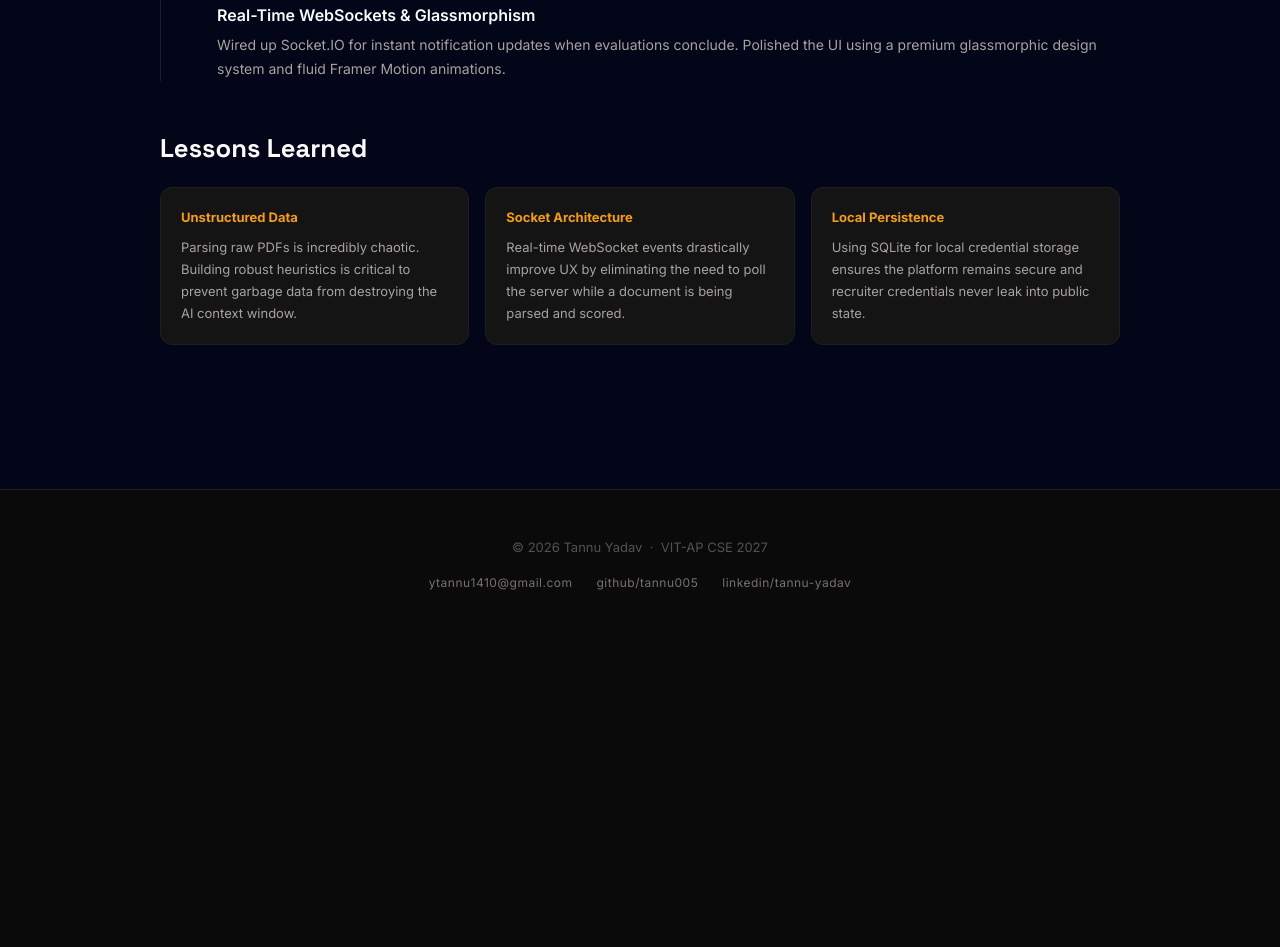
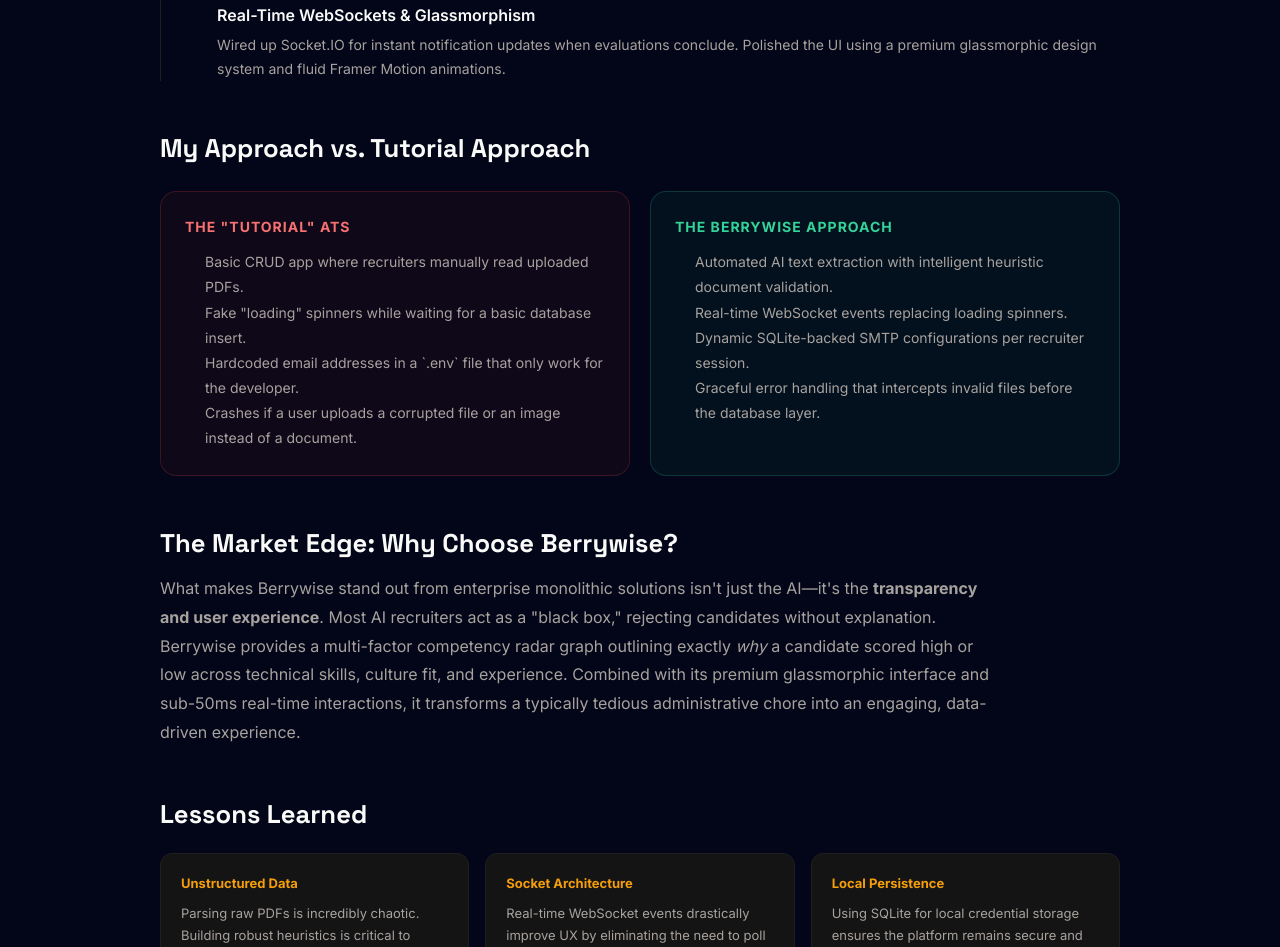
Before and after one commit to tannu005/portfolio, a Next.js app: page /projects/berrywise in a window 1280 px wide. Shown: the part 1920-2867 px from the top of the page. Before the commit the page ends 2560 px from the top, so only its background shows below. Built offline with nearby package versions, Linux system fonts and the light colour scheme.

Commit message:
docs(berrywise): Add 'My Approach vs Tutorial' and 'Market Edge' sections to case study

```diff
--- a/src/app/projects/berrywise/page.tsx
+++ b/src/app/projects/berrywise/page.tsx
@@ -167,6 +167,39 @@
         </div>
       </motion.section>
 
+      {/* My Approach vs Tutorial Approach */}
+      <motion.section initial={{ opacity: 0, y: 20 }} whileInView={{ opacity: 1, y: 0 }} viewport={{ once: true }} style={{ marginBottom: '48px' }}>
+        <h2 style={{ fontFamily: 'var(--font-space),sans-serif', fontSize: '1.6rem', fontWeight: 700, color: '#fafaf9', marginBottom: '24px' }}>My Approach vs. Tutorial Approach</h2>
+        <div style={{ display: 'grid', gridTemplateColumns: 'repeat(auto-fit,minmax(280px,1fr))', gap: '20px' }}>
+          <div style={{ background: 'rgba(239,68,68,0.05)', border: '1px solid rgba(239,68,68,0.2)', padding: '24px', borderRadius: '16px' }}>
+            <h3 style={{ color: '#f87171', fontSize: '14px', fontWeight: 700, textTransform: 'uppercase', letterSpacing: '1px', marginBottom: '12px' }}>The "Tutorial" ATS</h3>
+            <ul style={{ color: '#a8a29e', fontSize: '14px', lineHeight: 1.8, paddingLeft: '20px', margin: 0 }}>
+              <li>Basic CRUD app where recruiters manually read uploaded PDFs.</li>
+              <li>Fake "loading" spinners while waiting for a basic database insert.</li>
+              <li>Hardcoded email addresses in a `.env` file that only work for the developer.</li>
+              <li>Crashes if a user uploads a corrupted file or an image instead of a document.</li>
+            </ul>
+          </div>
+          <div style={{ background: 'rgba(52,211,153,0.05)', border: '1px solid rgba(52,211,153,0.2)', padding: '24px', borderRadius: '16px' }}>
+            <h3 style={{ color: '#34d399', fontSize: '14px', fontWeight: 700, textTransform: 'uppercase', letterSpacing: '1px', marginBottom: '12px' }}>The Berrywise Approach</h3>
+            <ul style={{ color: '#a8a29e', fontSize: '14px', lineHeight: 1.8, paddingLeft: '20px', margin: 0 }}>
+              <li>Automated AI text extraction with intelligent heuristic document validation.</li>
+              <li>Real-time WebSocket events replacing loading spinners.</li>
+              <li>Dynamic SQLite-backed SMTP configurations per recruiter session.</li>
+              <li>Graceful error handling that intercepts invalid files before the database layer.</li>
+            </ul>
+          </div>
+        </div>
+      </motion.section>
+
+      {/* The Market Edge */}
+      <motion.section initial={{ opacity: 0, y: 20 }} whileInView={{ opacity: 1, y: 0 }} viewport={{ once: true }} style={{ marginBottom: '48px' }}>
+        <h2 style={{ fontFamily: 'var(--font-space),sans-serif', fontSize: '1.6rem', fontWeight: 700, color: '#fafaf9', marginBottom: '12px' }}>The Market Edge: Why Choose Berrywise?</h2>
+        <p style={{ color: '#a8a29e', lineHeight: 1.8, maxWidth: '52rem' }}>
+          What makes Berrywise stand out from enterprise monolithic solutions isn't just the AI—it's the <strong>transparency and user experience</strong>. Most AI recruiters act as a "black box," rejecting candidates without explanation. Berrywise provides a multi-factor competency radar graph outlining exactly <em>why</em> a candidate scored high or low across technical skills, culture fit, and experience. Combined with its premium glassmorphic interface and sub-50ms real-time interactions, it transforms a typically tedious administrative chore into an engaging, data-driven experience.
+        </p>
+      </motion.section>
+
       {/* Lessons */}
       <motion.section initial={{ opacity: 0, y: 20 }} whileInView={{ opacity: 1, y: 0 }} viewport={{ once: true }}>
         <h2 style={{ fontFamily: 'var(--font-space),sans-serif', fontSize: '1.6rem', fontWeight: 700, color: '#fafaf9', marginBottom: '20px' }}>Lessons Learned</h2>
```
